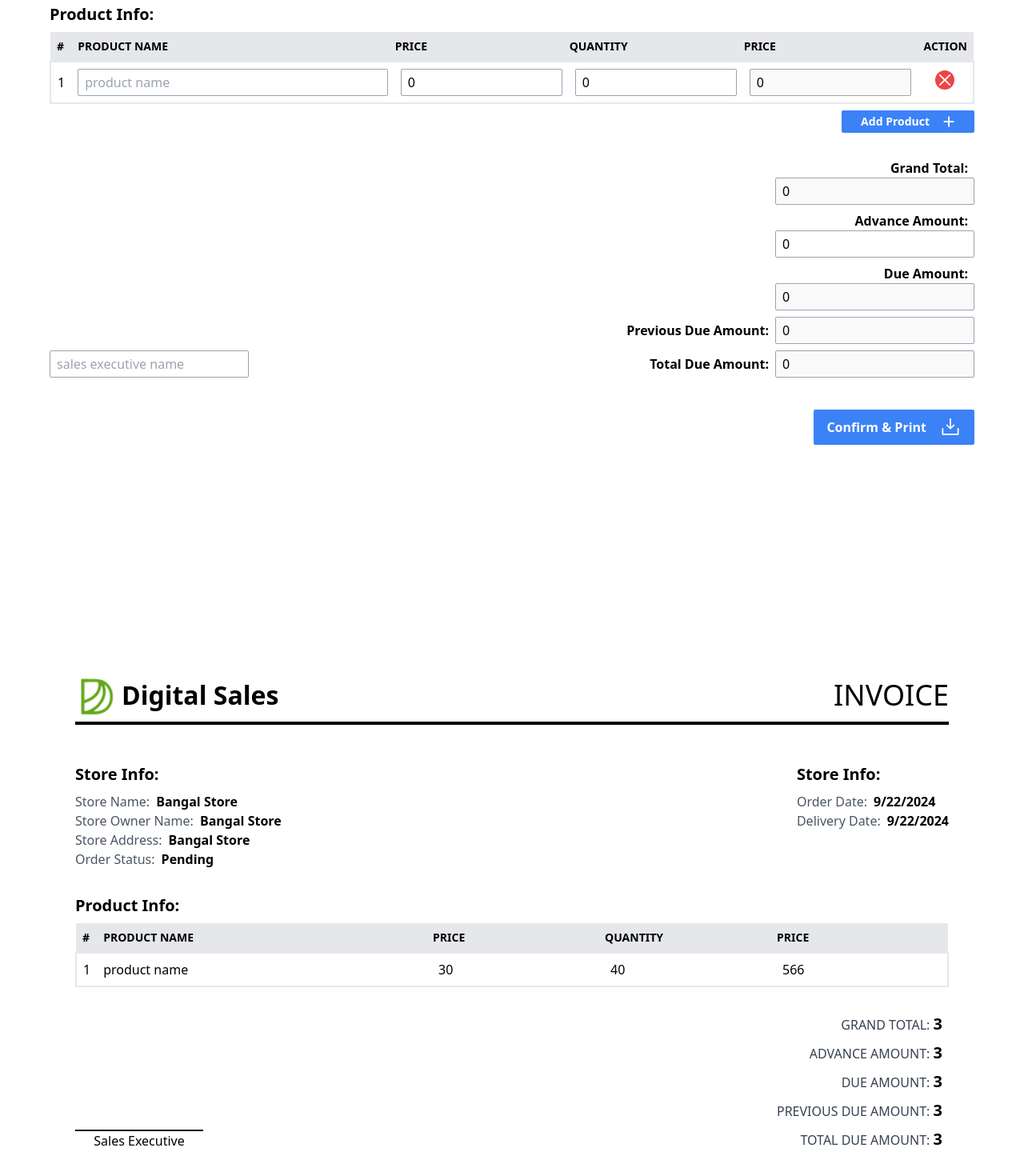
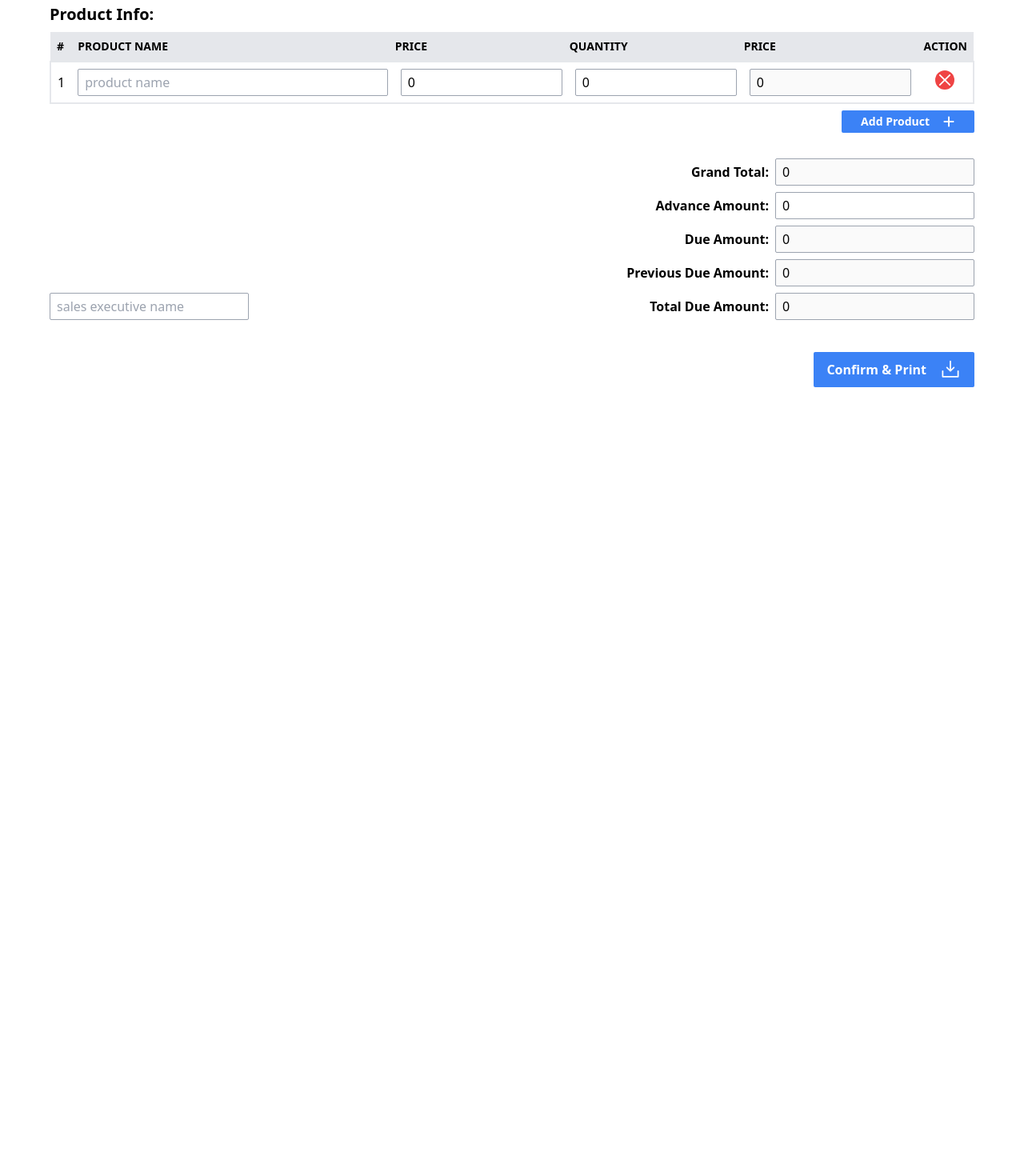
Before and after one commit to SihabMolla11/digital-invoice, a React (Vite) app in the folder website/: page / in a window 1280 px wide. Shown: the part 400-1870 px from the top of the page at 80% size. After the commit the page ends 924 px from the top, so only its background shows below. Built offline with nearby package versions, Linux system fonts and the light colour scheme.

Commit message:
show pdf when post data

```diff
--- a/website/package.json
+++ b/website/package.json
@@ -17,7 +17,8 @@
     "react-hook-form": "^7.53.0",
     "react-hot-toast": "^2.4.1",
     "react-icons": "^5.3.0",
-    "react-router-dom": "^6.26.2"
+    "react-router-dom": "^6.26.2",
+    "react-to-print": "^2.15.1"
   },
   "devDependencies": {
     "@eslint/js": "^9.9.0",
--- a/website/src/OrderForm.jsx
+++ b/website/src/OrderForm.jsx
@@ -1,8 +1,9 @@
 import { useMutation } from "@tanstack/react-query";
-import React from "react";
+import React, { useRef } from "react";
 import { useForm } from "react-hook-form";
 import toast from "react-hot-toast";
 import { PiDownloadSimple } from "react-icons/pi";
+import { useReactToPrint } from "react-to-print";
 import AmountSection from "./components/AmountSection";
 import InvoiceForPrint from "./components/InvoiceForPrint";
 import ProductSection from "./components/ProductSection";
@@ -10,14 +11,21 @@ import StoreSection from "./components/StoreSection";
 import { post } from "./service/api";
 
 const OrderForm = () => {
-  const createOrder = useMutation({
-    mutationFn: async (data) => await post("create-order", data),
-    onSuccess: (response) => {
-      toast.success("Order posed successfully");
-    },
-    onError: () => {
-      message.error("Something went wrong");
-    },
+  const printWindow = useRef();
+
+  const profilePrint = useReactToPrint({
+    content: () => printWindow.current,
+    pageStyle: `@media print {
+            .hide-the-component{
+                display:block !important;
+            }
+            @page {
+            size: 750px 1100px;
+              margin: 2mm;
+            }
+          }`,
+    removeAfterPrint: true,
+    documentTitle: `Invoice Of order`,
   });
 
   const {
@@ -26,10 +34,24 @@ const OrderForm = () => {
     watch,
     control,
     setValue,
+    getValues,
+    reset,
     formState: { errors },
   } = useForm({
     values: {
       productsData: [{}],
+    },
+  });
+
+  const createOrder = useMutation({
+    mutationFn: async (data) => await post("create-order", data),
+    onSuccess: (response) => {
+      toast.success("Order posed successfully");
+      profilePrint();
+      reset();
+    },
+    onError: () => {
+      message.error("Something went wrong");
     },
   });
 
@@ -89,7 +111,9 @@ const OrderForm = () => {
           </button>
         </div>
       </form>
-      <InvoiceForPrint />
+      <div className="hide-the-component" ref={printWindow}>
+        <InvoiceForPrint getValues={getValues} />
+      </div>
     </div>
   );
 };
--- a/website/src/components/AmountSection.jsx
+++ b/website/src/components/AmountSection.jsx
@@ -22,7 +22,7 @@ const AmountSection = ({ errors, register, watch, setValue }) => {
     <>
       <div className="flex flex-col md:flex-row flex-col-reverse gap-6 md:items-end justify-between">
         <div>
-          <div className="flex flex-col">
+          <div className="flex flex-col mt-8 md:mt-0">
             <input
               className="default-input "
               placeholder="sales executive name"
@@ -35,7 +35,7 @@ const AmountSection = ({ errors, register, watch, setValue }) => {
         </div>
         <div className="mt-8 text-end">
           <div className="space-y-2">
-            <div>
+            <div className="flex items-start  md:items-center justify-start md:justify-end flex-col md:flex-row">
               <label className="font-semibold mr-2" htmlFor="grand-total">
                 Grand Total:
               </label>
@@ -56,7 +56,7 @@ const AmountSection = ({ errors, register, watch, setValue }) => {
               </div>
             </div>
 
-            <div>
+            <div className="flex items-start  md:items-center justify-start md:justify-end flex-col md:flex-row">
               <label className="font-semibold mr-2" htmlFor="advance-amount">
                 Advance Amount:
               </label>
@@ -76,7 +76,7 @@ const AmountSection = ({ errors, register, watch, setValue }) => {
               </div>
             </div>
 
-            <div>
+            <div className="flex items-start  md:items-center justify-start md:justify-end flex-col md:flex-row">
               <label className="font-semibold mr-2" htmlFor="due-amount">
                 Due Amount:
               </label>
@@ -97,7 +97,7 @@ const AmountSection = ({ errors, register, watch, setValue }) => {
               </div>
             </div>
 
-            <div>
+            <div className="flex items-start  md:items-center justify-start md:justify-end flex-col md:flex-row">
               <label
                 className="font-semibold mr-2"
                 htmlFor="previous-due-amount"
@@ -115,7 +115,7 @@ const AmountSection = ({ errors, register, watch, setValue }) => {
               />
             </div>
 
-            <div>
+            <div className="flex items-start  md:items-center justify-start md:justify-end flex-col md:flex-row">
               <label className="font-semibold mr-2" htmlFor="total-due-amount">
                 Total Due Amount:
               </label>
--- a/website/src/components/InvoiceForPrint.tsx
+++ b/website/src/components/InvoiceForPrint.jsx
@@ -1,12 +1,37 @@
 import React from "react";
-import Header from "./Header";
 
-const InvoiceForPrint = () => {
+const InvoiceForPrint = ({ getValues }) => {
+  console.log("getValues", getValues());
+
   const date = new Date();
+  const data = getValues();
+  const deliveryDate = new Date(data?.deliveryDate);
+  const products = data?.productsData;
+
+  const grandTotalPrice = data?.productsData?.reduce(
+    (a, b) => a + (b?.price || 0) * (b?.quantity || 0),
+    0
+  );
 
   return (
-    <div className="py-56">
-      <Header />
+    <div>
+      <div className="main-container ">
+        <div className="mt-6 flex items-center justify-between border-b-4 border-black pb-2">
+          <div className="flex items-center gap-2">
+            <div className="size-[50px]">
+              <img
+                className="size-full object-cover"
+                src="/digital_sales.png"
+                alt="digital_sales logo"
+                height={50}
+                width={50}
+              />
+            </div>
+            <h1 className="text-[32px] font-bold">Digital Sales</h1>
+          </div>
+          <h2 className="text-4xl ">INVOICE</h2>
+        </div>
+      </div>
       <div className="main-container mt-12">
         <div className="flex items-start justify-between w-full">
           <div>
@@ -15,19 +40,19 @@ const InvoiceForPrint = () => {
               <p className="text-gray-600">
                 Store Name:
                 <span className="font-semibold text-black ml-2">
-                  Bangal Store
+                  {data?.storeName}
                 </span>
               </p>
               <p className="text-gray-600">
                 Store Owner Name:
                 <span className="font-semibold text-black ml-2">
-                  Bangal Store
+                  {data?.storeOwnerName}
                 </span>
               </p>
               <p className="text-gray-600">
                 Store Address:
                 <span className="font-semibold text-black ml-2">
-                  Bangal Store
+                  {data?.storeAddress}
                 </span>
               </p>
               <p className="text-gray-600">
@@ -48,7 +73,7 @@ const InvoiceForPrint = () => {
               <p className="text-gray-600">
                 Delivery Date:
                 <span className="font-semibold text-black ml-2">
-                  {date?.toLocaleDateString()}
+                  {deliveryDate?.toLocaleDateString()}
                 </span>
               </p>
             </div>
@@ -58,10 +83,10 @@ const InvoiceForPrint = () => {
         <div className="mt-8">
           <h4 className="text-xl font-semibold">Product Info:</h4>
 
-          <div className="overflow-x-auto">
+          <div className="overflow-x-auto overflow-y-hidden">
             <table className="w-full mt-2 border-gray-400 ">
               <thead className="w-full ">
-                <tr className="w-full bg-body-background  bg-gray-200  ">
+                <tr className="w-full bg-body-background  bg-gray-200 border border-gray-400  ">
                   <th className="uppercase text-sm text-black-text text-start font-semibold text-nowrap py-2 px-2">
                     #
                   </th>
@@ -80,41 +105,52 @@ const InvoiceForPrint = () => {
                 </tr>
               </thead>
               <tbody className="w-full border-2  ">
-                {/* {fields?.map((item, index) => {
-                  return ( */}
-                <tr className="w-full ">
-                  <td className="w-[1%] p-2 min-w-4">1</td>
-                  <td className="w-[39%] p-2 min-w-60">product name</td>
-                  <td className="w-[20%] p-2 min-w-32">30</td>
-                  <td className="w-[20%] p-2 min-w-32">40</td>
-                  <td className="w-[20%] p-2 min-w-32">566</td>
-                </tr>
-                {/* );
-                })} */}
+                {products?.map((item, index) => {
+                  return (
+                    <tr
+                      key={index}
+                      className="w-full border-b border-b-gray-600 "
+                    >
+                      <td className="w-[1%] p-2 min-w-4">{index + 1}</td>
+                      <td className="w-[39%] p-2 min-w-60">
+                        {item?.productName}
+                      </td>
+                      <td className="w-[20%] p-2 min-w-32">{item?.price}</td>
+                      <td className="w-[20%] p-2 min-w-32">{item?.quantity}</td>
+                      <td className="w-[20%] p-2 min-w-32">{item?.total}</td>
+                    </tr>
+                  );
+                })}
               </tbody>
             </table>
           </div>
 
           <div className="flex flex-col md:flex-row flex-col-reverse gap-6 md:items-end justify-between">
             <div>
-              <div className="flex flex-col border-t-2 border-black min-w-40 text-center ">
-                <p className="capitalize ">sales executive</p>
+              <div className="flex flex-col border-t-2 border-black min-w-36 max-w-40 text-center ">
+                <p className="capitalize ">{data?.sellsExecutiveName}</p>
               </div>
             </div>
             <div className="mt-8 text-end">
               <div className="space-y-2">
                 <p className="font-normal text-gray-700 uppercase mr-2">
                   Grand Total:{" "}
-                  <span className="text-xl font-semibold text-black">3</span>
+                  <span className="text-xl font-semibold text-black">
+                    {grandTotalPrice}
+                  </span>
                 </p>
 
                 <p className="font-normal text-gray-700 uppercase mr-2">
                   Advance Amount:{" "}
-                  <span className="text-xl font-semibold text-black">3</span>
+                  <span className="text-xl font-semibold text-black">
+                    {data?.advancedAmount}
+                  </span>
                 </p>
                 <p className="font-normal text-gray-700 uppercase mr-2">
                   Due Amount:{" "}
-                  <span className="text-xl font-semibold text-black">3</span>
+                  <span className="text-xl font-semibold text-black">
+                    {data?.dueAmount}
+                  </span>
                 </p>
                 <p className="font-normal text-gray-700 uppercase mr-2">
                   Previous Due Amount:{" "}
--- a/website/src/index.css
+++ b/website/src/index.css
@@ -13,3 +13,6 @@
 .input-error {
   @apply text-[12px] font-bold text-red-600;
 }
+.hide-the-component{
+  display: none ;
+}
```
Also changed, not shown: 1 other file (tests, documents, lock files or other folders).
